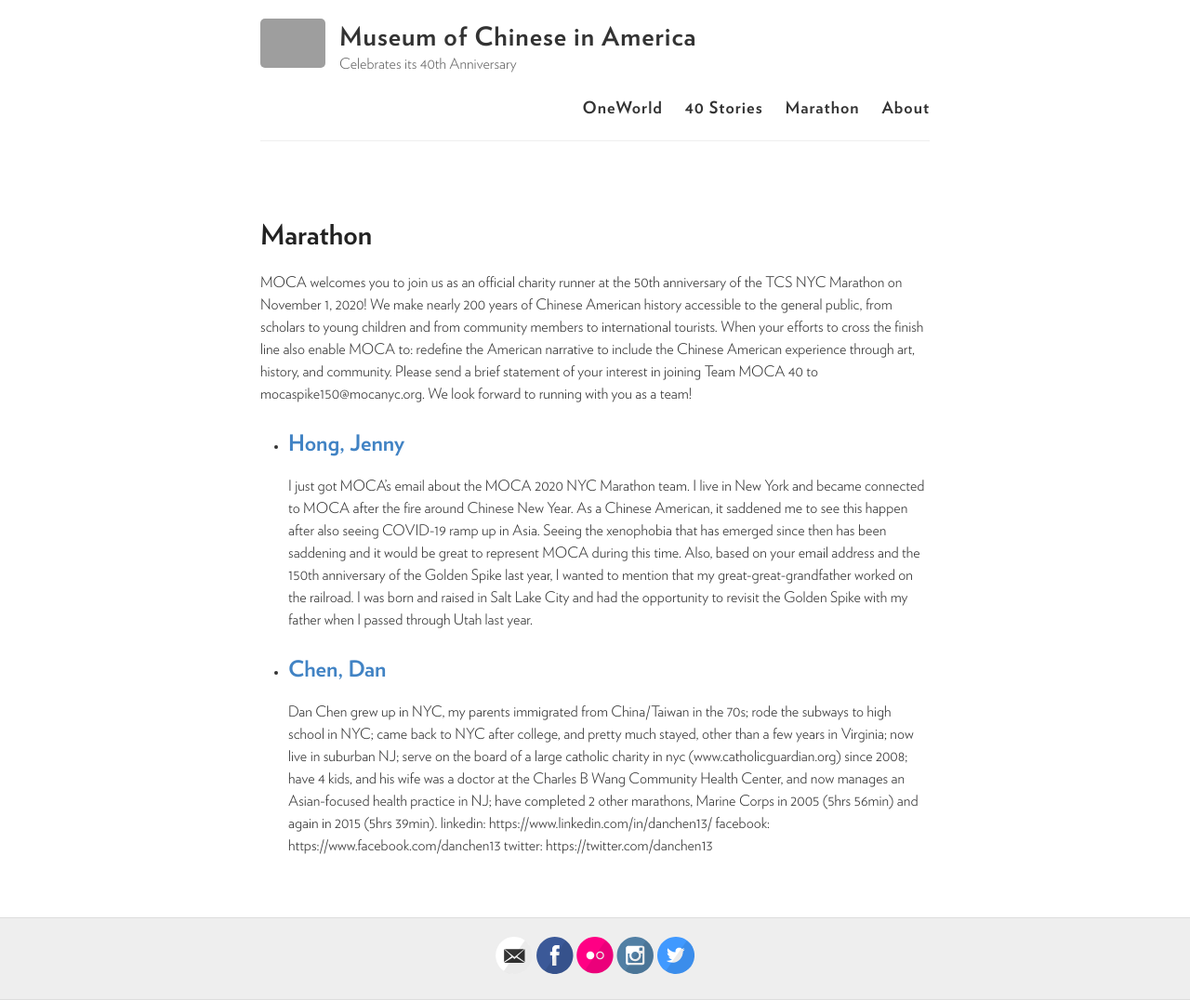
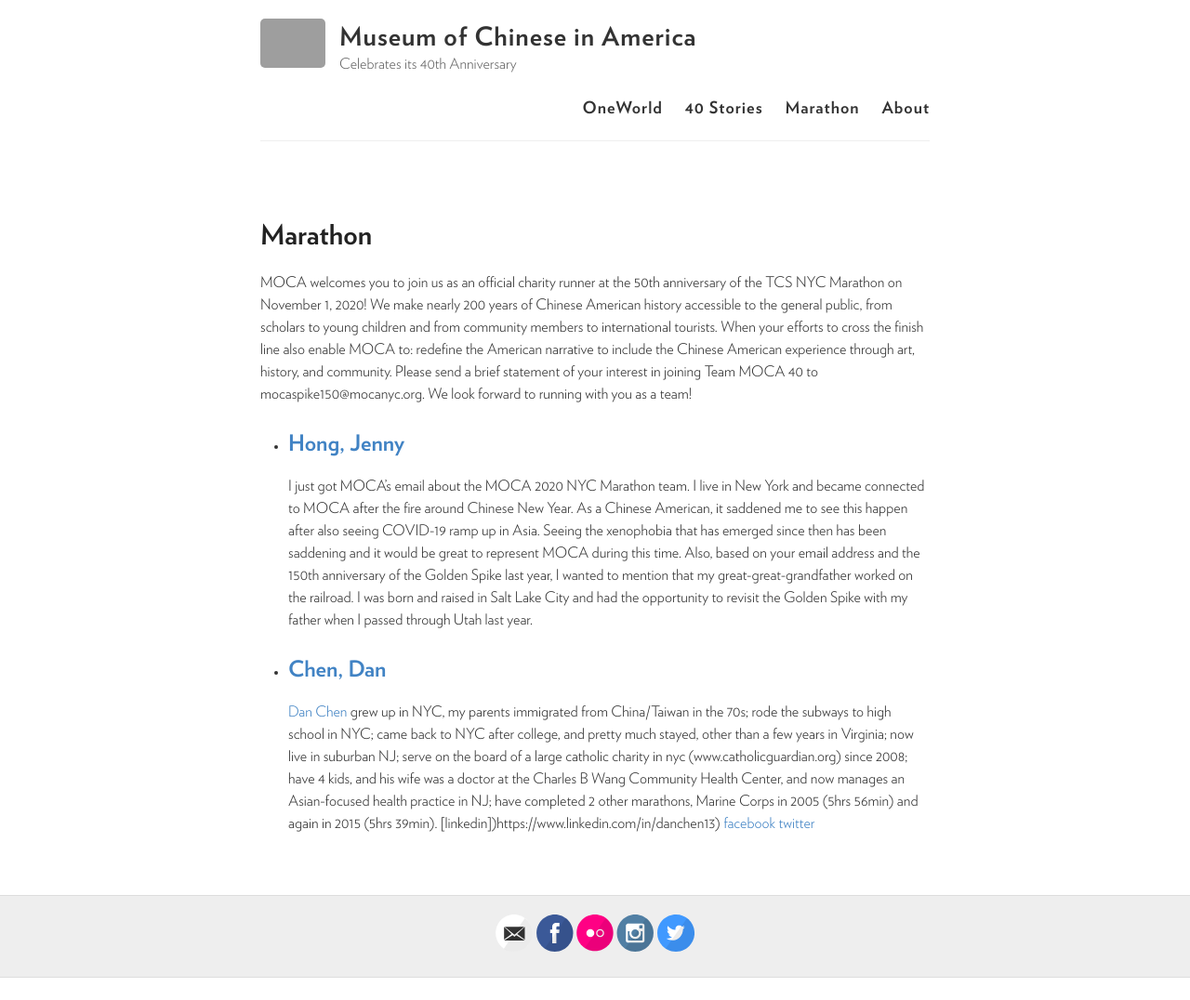
Before and after one commit to moca40/moca40.github.io, a Jekyll site: the page built from marathon.html, in a window 1280 px wide. Shown: the whole page at 93% size. Built offline with Jekyll 4.4.1, drawn with Linux system fonts in a browser that asks for light colours; after the commit the page ends 1052 px from its top, so only the background shows below that; some of the changed lines change nothing that is shown; grey boxes are pictures that could not be loaded.

Commit message:
Update 2020-02-29-danchen.md

```diff
--- a/_marathon/2020-02-29-danchen.md
+++ b/_marathon/2020-02-29-danchen.md
@@ -8,9 +8,9 @@
 
 ---
 
-Dan Chen grew up in NYC, my parents immigrated from China/Taiwan in the 70s; rode the subways to high school in NYC; came back to NYC after college, and pretty much stayed, other than a few years in Virginia; now live in suburban NJ; serve on the board of a large catholic charity in nyc (www.catholicguardian.org) since 2008; have 4 kids, and his wife was a doctor at the Charles B Wang Community Health Center, and now manages an Asian-focused health practice in NJ; have completed 2 other marathons, Marine Corps in 2005 (5hrs 56min) and again in 2015 (5hrs 39min).
-linkedin: https://www.linkedin.com/in/danchen13/
-facebook: https://www.facebook.com/danchen13
-twitter: https://twitter.com/danchen13
+[Dan Chen](https://charity.gofundme.com/o/en/campaign/mocamarathon2020/danchen5) grew up in NYC, my parents immigrated from China/Taiwan in the 70s; rode the subways to high school in NYC; came back to NYC after college, and pretty much stayed, other than a few years in Virginia; now live in suburban NJ; serve on the board of a large catholic charity in nyc (www.catholicguardian.org) since 2008; have 4 kids, and his wife was a doctor at the Charles B Wang Community Health Center, and now manages an Asian-focused health practice in NJ; have completed 2 other marathons, Marine Corps in 2005 (5hrs 56min) and again in 2015 (5hrs 39min).
+[linkedin])https://www.linkedin.com/in/danchen13)
+[facebook](https://www.facebook.com/danchen13)
+[twitter](https://twitter.com/danchen13)
 
 {% include slideshow.html %}
```
